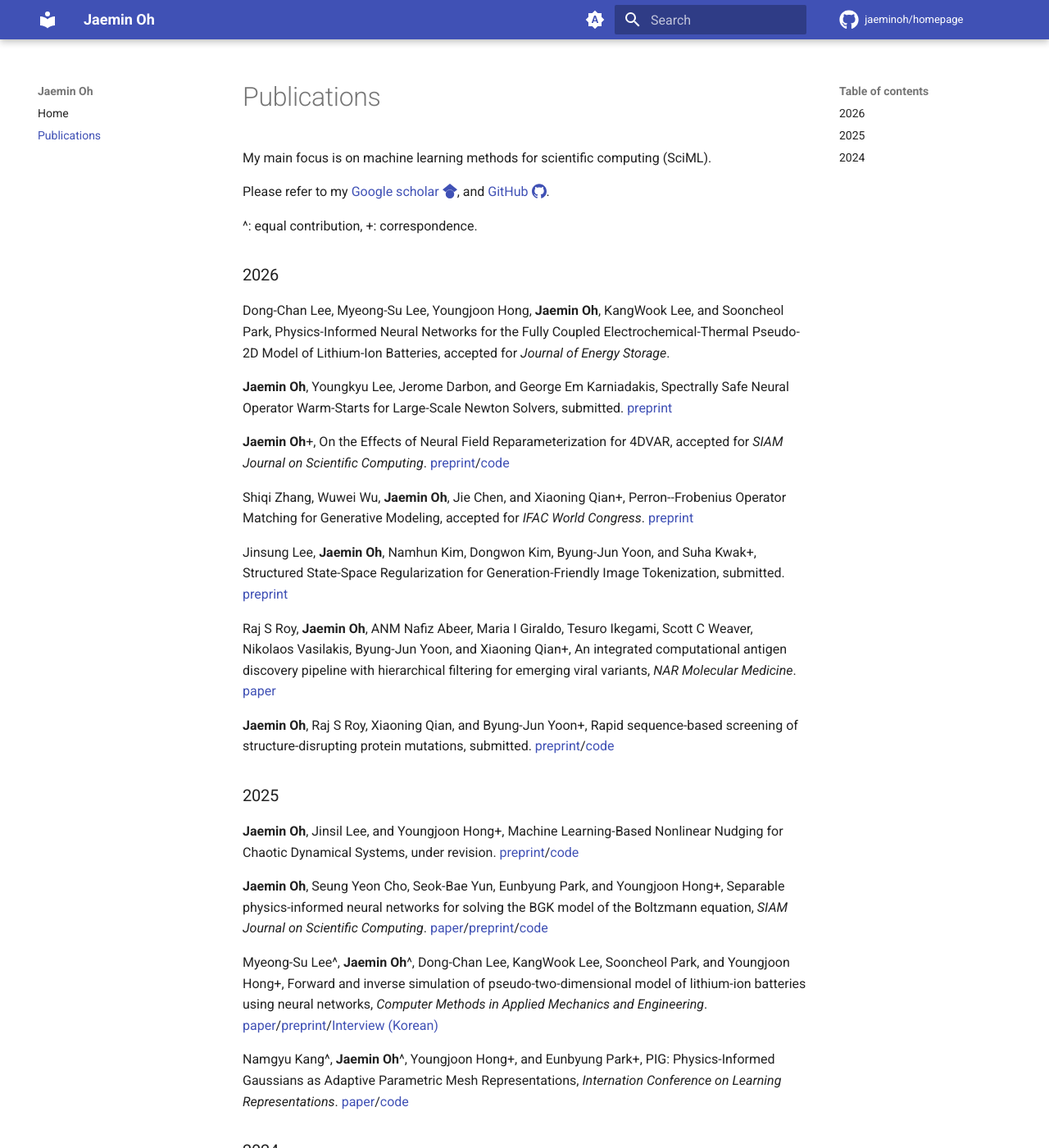
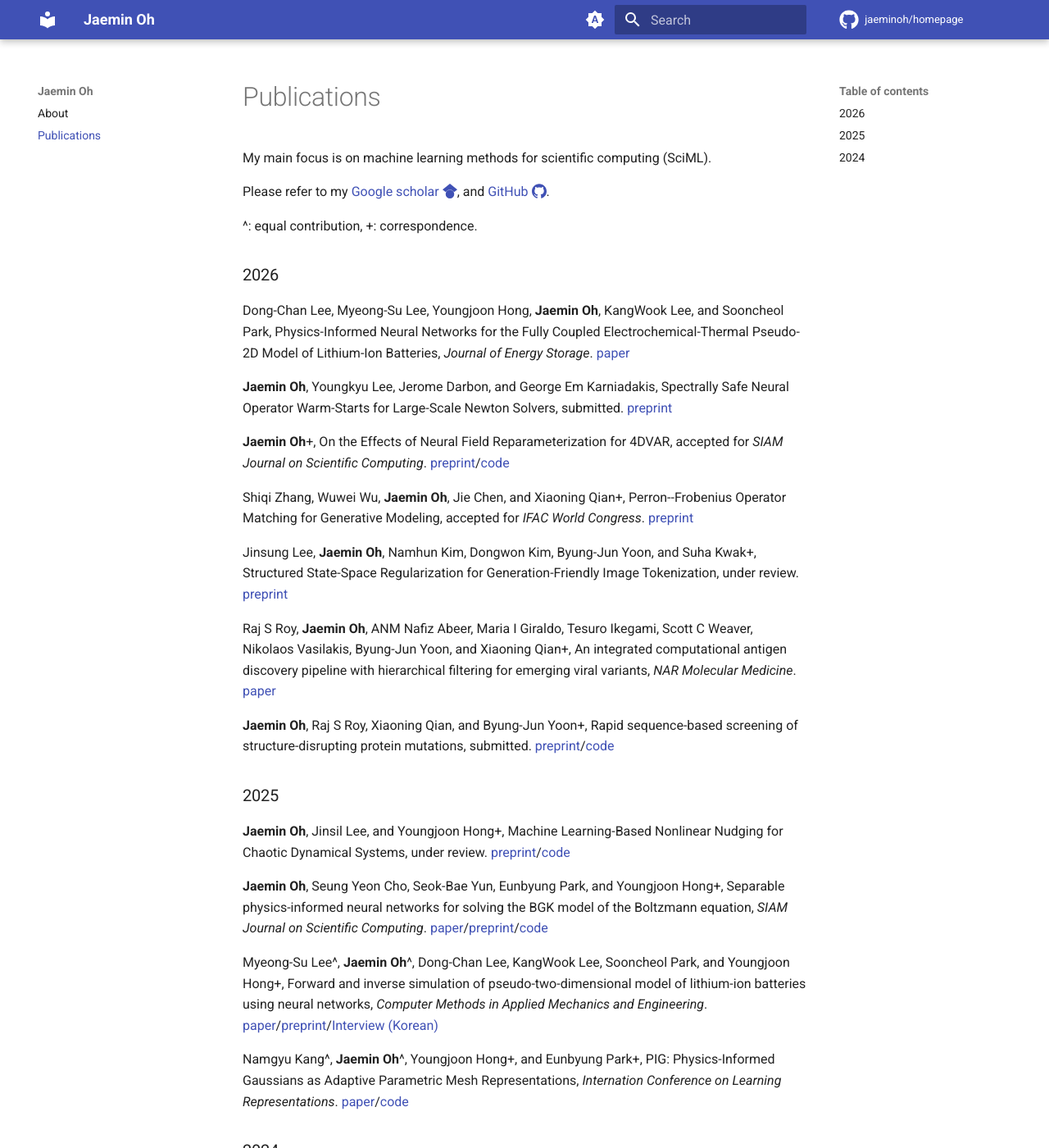
Before and after one commit to jaeminoh/jaeminoh.github.io, an MkDocs documentation site: the page built from docs/publication.md, in a window 1280 px wide and 1400 px high. Shown: the whole window at 82% size. Built offline with MkDocs 1.6.1 and Material for MkDocs 9.7.7, drawn with Linux system fonts in a browser that asks for light colours; comment, search, counter and statistics services are not loaded.

Commit message:
add paper

```diff
--- a/docs/publication.md
+++ b/docs/publication.md
@@ -8,7 +8,7 @@ Please refer to my [Google scholar :simple-googlescholar:](https://scholar.googl
 
 ### 2026
 
-Dong-Chan Lee, Myeong-Su Lee, Youngjoon Hong, **Jaemin Oh**, KangWook Lee, and Sooncheol Park, Physics-Informed Neural Networks for the Fully Coupled Electrochemical-Thermal Pseudo-2D Model of Lithium-Ion Batteries, accepted for *Journal of Energy Storage*.
+Dong-Chan Lee, Myeong-Su Lee, Youngjoon Hong, **Jaemin Oh**, KangWook Lee, and Sooncheol Park, Physics-Informed Neural Networks for the Fully Coupled Electrochemical-Thermal Pseudo-2D Model of Lithium-Ion Batteries, *Journal of Energy Storage*. [paper](https://www.sciencedirect.com/science/article/pii/S2352152X26036583)
 
 **Jaemin Oh**, Youngkyu Lee, Jerome Darbon, and George Em Karniadakis, Spectrally Safe Neural Operator Warm-Starts for Large-Scale Newton Solvers, submitted. [preprint](https://arxiv.org/abs/2606.21828)
 
@@ -16,7 +16,7 @@ Dong-Chan Lee, Myeong-Su Lee, Youngjoon Hong, **Jaemin Oh**, KangWook Lee, and S
 
 Shiqi Zhang, Wuwei Wu, **Jaemin Oh**, Jie Chen, and Xiaoning Qian+, Perron--Frobenius Operator Matching for Generative Modeling, accepted for *IFAC World Congress*. [preprint](https://arxiv.org/abs/2606.17465)
 
-Jinsung Lee, **Jaemin Oh**, Namhun Kim, Dongwon Kim, Byung-Jun Yoon, and Suha Kwak+, Structured State-Space Regularization for Generation-Friendly Image Tokenization, submitted. [preprint](https://arxiv.org/abs/2604.11089)
+Jinsung Lee, **Jaemin Oh**, Namhun Kim, Dongwon Kim, Byung-Jun Yoon, and Suha Kwak+, Structured State-Space Regularization for Generation-Friendly Image Tokenization, under review. [preprint](https://arxiv.org/abs/2604.11089)
 
 Raj S Roy, **Jaemin Oh**, ANM Nafiz Abeer, Maria I Giraldo, Tesuro Ikegami, Scott C Weaver, Nikolaos Vasilakis, Byung-Jun Yoon, and Xiaoning Qian+, An integrated computational antigen discovery pipeline with hierarchical filtering for emerging viral variants, *NAR Molecular Medicine*. [paper](https://academic.oup.com/narmolmed/article/3/2/ugag024/8675232)
 
@@ -24,7 +24,7 @@ Raj S Roy, **Jaemin Oh**, ANM Nafiz Abeer, Maria I Giraldo, Tesuro Ikegami, Scot
 
 ### 2025
 
-**Jaemin Oh**, Jinsil Lee, and Youngjoon Hong+, Machine Learning-Based Nonlinear Nudging for Chaotic Dynamical Systems, under revision. [preprint](https://arxiv.org/abs/2508.05778)/[code](https://github.com/jaeminoh/nnn)
+**Jaemin Oh**, Jinsil Lee, and Youngjoon Hong+, Machine Learning-Based Nonlinear Nudging for Chaotic Dynamical Systems, under review. [preprint](https://arxiv.org/abs/2508.05778)/[code](https://github.com/jaeminoh/nnn)
 
 **Jaemin Oh**, Seung Yeon Cho, Seok-Bae Yun, Eunbyung Park, and Youngjoon Hong+, Separable physics-informed neural networks for solving the BGK model of the Boltzmann equation, *SIAM Journal on Scientific Computing*. [paper](https://epubs.siam.org/doi/full/10.1137/24M1668809)/[preprint](https://arxiv.org/abs/2403.06342)/[code](https://github.com/jaeminoh/SPINN-BGK)
 
```
Also changed, not shown: docs/index.md (+2 -3 lines).
